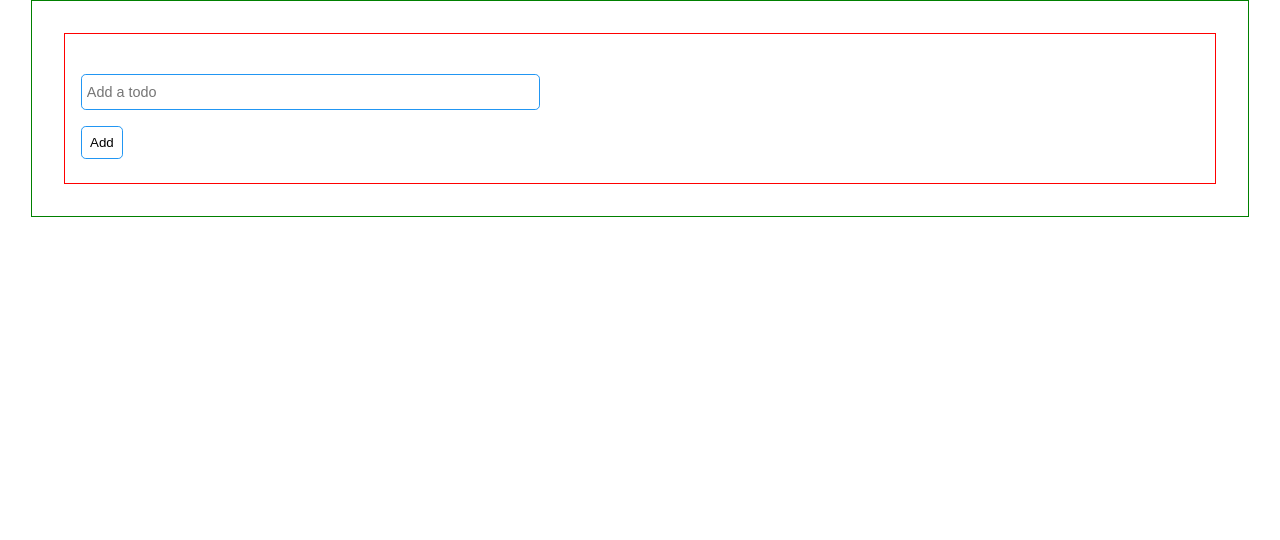
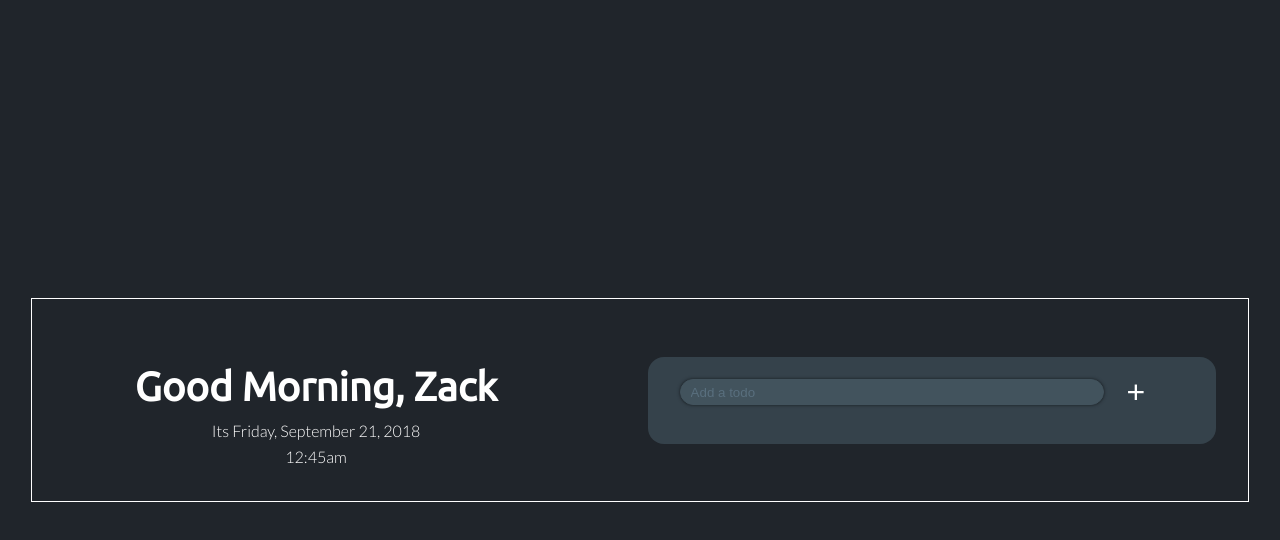
Before and after one commit to zakali22/TodoApp, a React (Create React App) app: page / in a window 1280 px wide. Shown: the top 540 px of the page. Built offline with nearby package versions, Linux system fonts and the light colour scheme.

Commit message:
Redesign the layout

```diff
--- a/public/index.html
+++ b/public/index.html
@@ -5,7 +5,7 @@
     <link rel="shortcut icon" href="%PUBLIC_URL%/favicon.ico">
     <meta name="viewport" content="width=device-width, initial-scale=1, shrink-to-fit=no">
     <meta name="theme-color" content="#000000">
-    <link rel="stylesheet" href="https://fonts.googleapis.com/css?family=Lato|Roboto:300,400,500">
+    <link rel="stylesheet" href="https://fonts.googleapis.com/css?family=Ubuntu|Lato:300">
     <!--
       manifest.json provides metadata used when your web app is added to the
       homescreen on Android. See https://developers.google.com/web/fundamentals/web-app-manifest/
--- a/src/components/App.js
+++ b/src/components/App.js
@@ -11,7 +11,7 @@ class App extends Component {
   onSubmitHandler = value => {
     const todos = [...this.state.todos];
     const todo = {
-      createdAt: moment().format("MMM Do YY"),
+      createdAt: moment().calendar(),
       title: value
     };
     this.setState({
@@ -23,8 +23,17 @@ class App extends Component {
     return (
       <div className="main">
         <div className="main__container">
-          <List todos={this.state.todos} />
-          <Form onSubmit={this.onSubmitHandler} />
+          <div className="main__welcome">
+            <h2>Good Morning, Zack</h2>
+            <span className="main__welcome--time">
+              <p>Its Friday, September 21, 2018</p>
+              <p>12:45am</p>
+            </span>
+          </div>
+          <div className="main__todo">
+            <Form onSubmit={this.onSubmitHandler} />
+            <List todos={this.state.todos} />
+          </div>
         </div>
       </div>
     );
--- a/src/components/Form.js
+++ b/src/components/Form.js
@@ -14,6 +14,7 @@ class Form extends Component {
   };
 
   onSubmit = evt => {
+    console.log(evt);
     evt.preventDefault();
     this.props.onSubmit(this.state.value);
     this.setState({
@@ -32,10 +33,9 @@ class Form extends Component {
             onChange={this.onChange}
             placeholder="Add a todo"
           />
-          <label className="form__label" htmlFor="add_todo">
-            Add a todo
-          </label>
-          <button className="form__button">Add</button>
+          <button onClick={this.onSubmit} className="form__button">
+            &#43;
+          </button>
         </form>
       </div>
     );
--- a/src/components/List.js
+++ b/src/components/List.js
@@ -3,7 +3,22 @@ import PropTypes from "prop-types";
 
 class List extends Component {
   render() {
-    return <div className="list" />;
+    const lists = this.props.todos.map((todo, i) => {
+      return (
+        <li className="list__item" key={i}>
+          <div className="list__item--left">
+            <h4>{todo.title}</h4>
+            <p>{todo.createdAt}</p>
+          </div>
+          <span>&times;</span>
+        </li>
+      );
+    });
+    return (
+      <div className="list">
+        <ul>{lists}</ul>
+      </div>
+    );
   }
 }
 
--- a/src/index.scss
+++ b/src/index.scss
@@ -1,73 +1,84 @@
 body {
   margin: 0;
   padding: 0;
-  font-family: "Lato", sans-serif;
+  background: #20252b;
+  font-family: "Ubuntu", sans-serif;
 }
 
 .main {
   display: flex;
-  flex-direction: column;
+  justify-content: center;
   align-items: center;
+  height: 100vh;
   &__container {
-    border: 1px solid green;
+    border: 1px solid white;
     width: 90%;
+    display: flex;
+    align-items: center;
+    justify-content: center;
+    padding: 2rem;
+  }
+  &__welcome {
+    margin-right: 5rem;
+    flex: 1;
+    display: flex;
+    flex-direction: column;
+    align-items: center;
+    justify-content: center;
+    h2 {
+      font-size: 2.5rem;
+      color: white;
+      margin-bottom: 0.5rem;
+    }
+    &--time {
+      display: flex;
+      flex-direction: column;
+      align-items: center;
+      justify-content: center;
+      p {
+        color: white;
+        margin: 0.2rem;
+        font-weight: 100;
+        font-family: "Lato", sans-serif;
+      }
+    }
+  }
+  &__todo {
+    background-color: #35424b;
+    flex: 1;
     display: flex;
     flex-direction: column;
     justify-content: center;
-    padding: 2rem;
+    padding: 1rem 2rem;
+    border-radius: 1rem;
   }
 }
 
 .form {
-  border: 1px solid red;
-  padding: 1.5rem 1rem;
+  width: 100%;
   form {
+    width: 100%;
     display: flex;
-    flex-direction: column;
-    justify-content: center;
-    align-items: flex-start;
-    position: relative;
-  }
-  &__label {
-    position: absolute;
-    top: 0.8rem;
-    opacity: 0;
-    transition: all 0.3s ease-in-out;
-    font-size: 1rem;
-    margin-left: 0.4rem;
+    align-items: center;
   }
   &__input {
-    margin: 1rem 0;
-    padding: 0.6rem 0.3rem;
-    border-radius: 0.3rem;
-    border: 1px solid #2196f3;
-    width: 40%;
+    background-color: #42535d;
+    outline: none;
+    border: 1px solid #42535d;
+    padding: 0.3rem 0.6rem;
+    border-radius: 15px;
+    margin-right: 1rem;
+    width: 80%;
+    box-shadow: 0 0 0.2rem #151a1e;
     &::placeholder {
-      font-size: 0.9rem;
-      transition: all 0.3s ease-in-out;
-    }
-    &:focus {
-      outline: none;
-      &::placeholder {
-        transform: translateY(-1.8rem);
-        opacity: 0;
-      }
+      color: #596f7e;
     }
   }
   &__button {
-    border: 1px solid #2196f3;
     background: none;
-    padding: 0.5rem;
-    border-radius: 0.3rem;
+    color: white;
+    border: none;
+    font-size: 2rem;
     cursor: pointer;
-    transition: all 0.2s ease-in-out;
-    &:hover {
-      background: #2196f3;
-      color: white;
-    }
-  }
-  .form__input:focus ~ .form__label {
-    opacity: 1;
-    top: -0.5rem;
   }
 }
```
